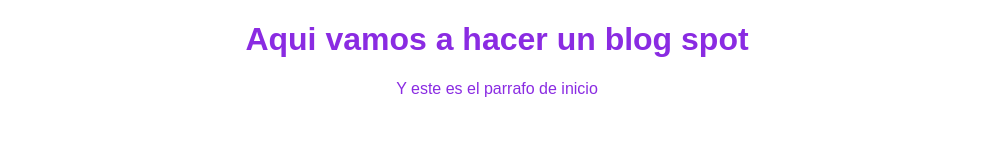
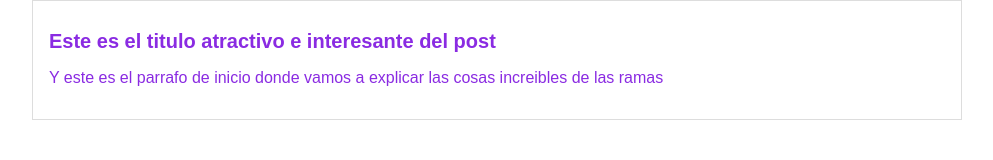
Before and after one commit to magaliamedina/hyperblog, a plain HTML site: page blogpost.html in a window 1280 px wide. Shown: the whole page, without its empty margins (143-1136 px from the left). Drawn offline with Linux system fonts and the light colour scheme.

Commit message:
Commit al master del blogspot en su version mas reciiente

```diff
--- a/blogpost.html
+++ b/blogpost.html
@@ -7,7 +7,11 @@
     <link rel="stylesheet" href="css/estilos.css">
 </head>
 <body>
-    <h1>Aqui vamos a hacer un blog spot</h1>
-    <p>Y este es el parrafo de inicio</p>
+    <div id="container">
+        <div id="post">
+            <h1>Este es el titulo atractivo e interesante del post</h1>
+            <p>Y este es el parrafo de inicio donde vamos a explicar las cosas increibles de las ramas</p>
+        </div>
+    </div>
 </body>
 </html>
--- a/css/estilos.css
+++ b/css/estilos.css
@@ -2,4 +2,19 @@ body {
     text-align: center;
     font-family: Arial, Helvetica, sans-serif;
     color: blueviolet;
+    font-size: 16px;
+    margin: 0;
+    padding: 0;
 }
+
+#container {
+    width: 70%;
+    padding: 1em;
+    text-align: left;
+    border: 1px solid #ddd;
+    margin: 0 auto;
+}
+
+#container h1 {
+    font-size: 20px;
+}
```
